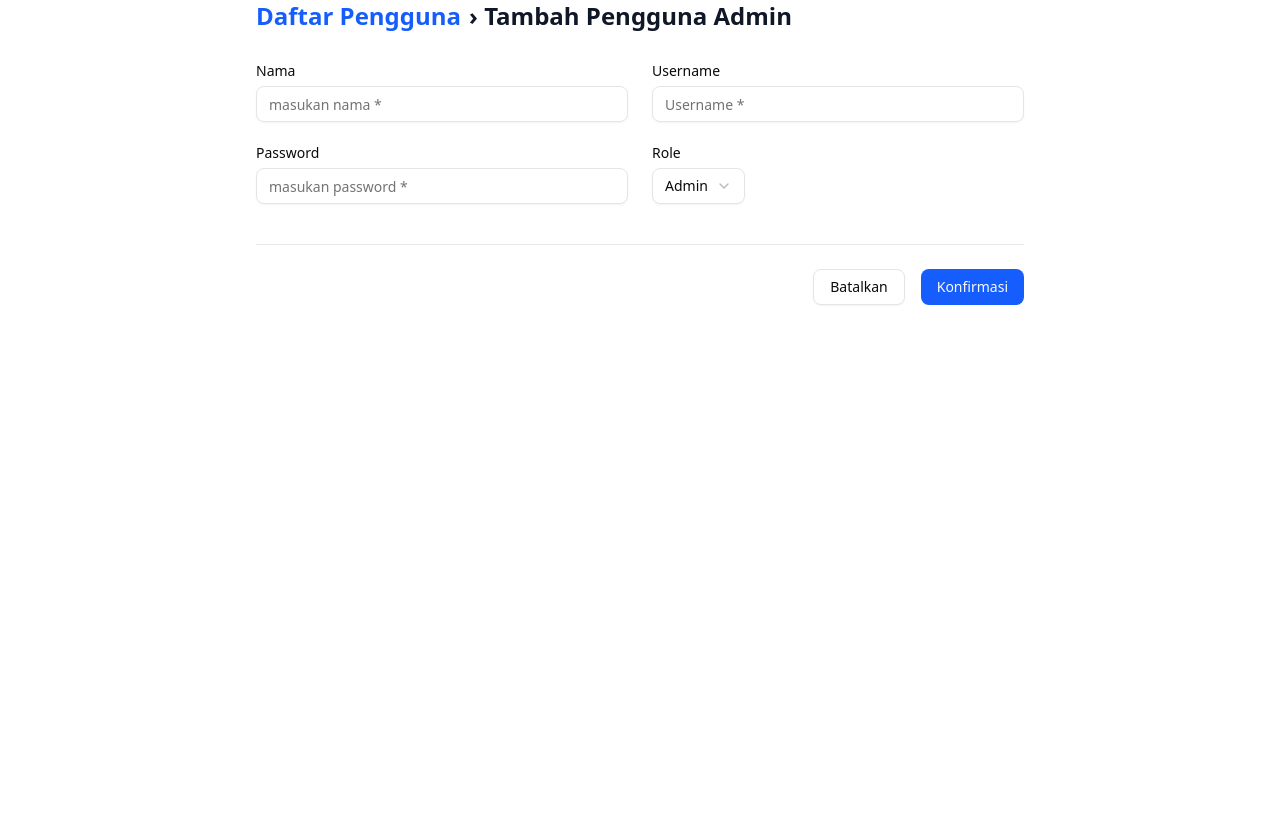
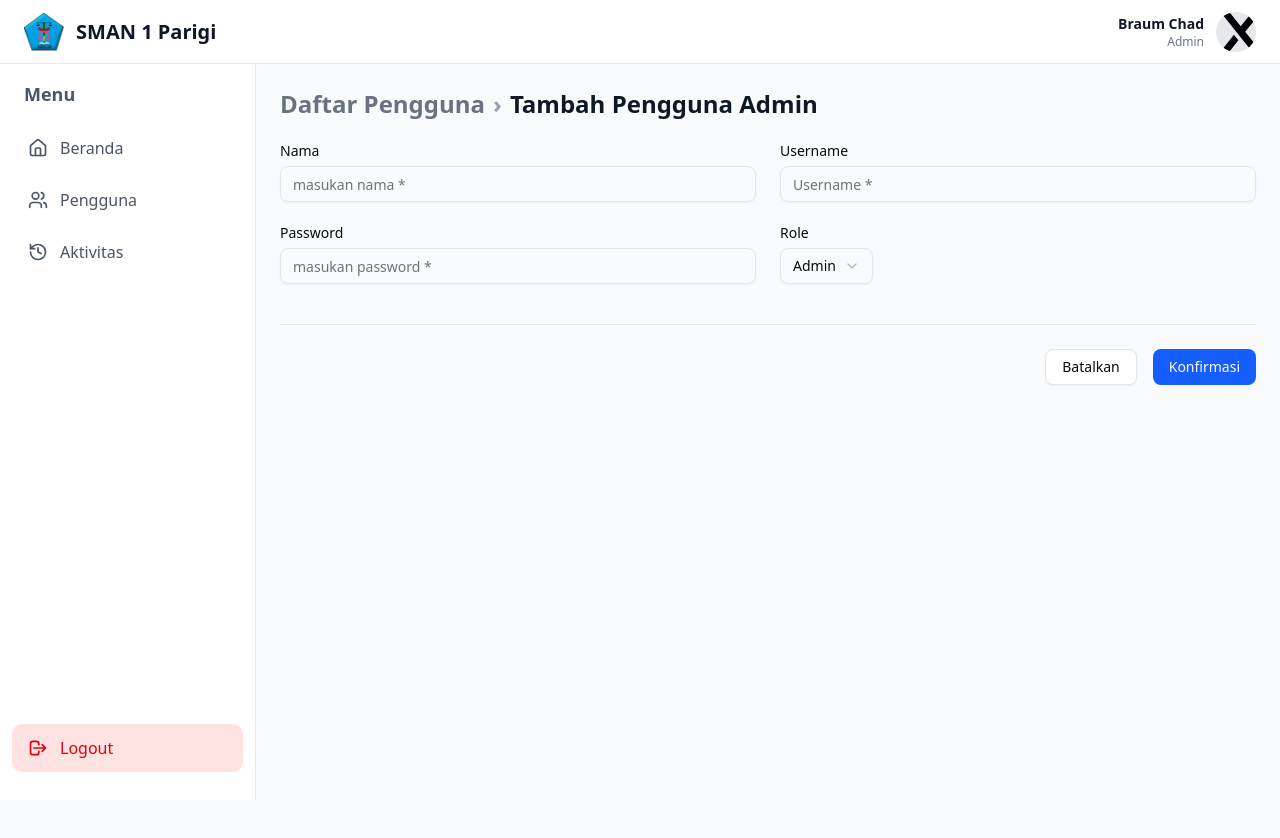
Before and after one commit to 7ofuuu/cbt-dashboard, a Next.js app: page /admin/tambah-pengguna/admin in a window 1280 px wide. Shown: the top 838 px of the page. Before the commit the page ends 800 px from the top, so only its background shows below. Built offline with nearby package versions, Linux system fonts and the light colour scheme.

Commit message:
refactor: streamline TambahPengguna pages by removing unnecessary div wrappers

```diff
--- a/src/app/admin/tambah-pengguna/admin/page.jsx
+++ b/src/app/admin/tambah-pengguna/admin/page.jsx
@@ -1,13 +1,12 @@
+'use client';
+
+import AdminLayout from '../../adminLayout';
 import TambahPenggunaForm from '../components/TambahPenggunaForm';
-
-export const metadata = {
-  title: 'Tambah Pengguna Admin',
-};
 
 export default function TambahPenggunaAdminPage() {
   return (
-    <div className="space-y-6">
+    <AdminLayout>
       <TambahPenggunaForm role="admin" />
-    </div>
+    </AdminLayout>
   );
 }
--- a/src/app/admin/tambah-pengguna/components/TambahPenggunaForm.jsx
+++ b/src/app/admin/tambah-pengguna/components/TambahPenggunaForm.jsx
@@ -1,6 +1,7 @@
 'use client';
 
 import { useState } from 'react';
+import Link from 'next/link';
 import { Button } from '@/components/ui/button';
 import { Input } from '@/components/ui/input';
 import { Label } from '@/components/ui/label';
@@ -64,20 +65,15 @@ export default function TambahPenggunaForm({ role = 'general' }) {
   };
 
   return (
-    <form onSubmit={handleSubmit} className="max-w-3xl mx-auto" autoComplete="off" noValidate>
-      <div className="mb-8">
-        <h2 className="text-2xl font-semibold text-gray-900">
-          <button
-            type="button"
-            onClick={() => router.back()}
-            className="text-blue-600 hover:text-blue-800 mr-2"
-          >
-            Daftar Pengguna
-          </button>
-          › <span>{getPageTitle()}</span>
-        </h2>
+    <div className="space-y-6">
+      {/* Breadcrumb */}
+      <div className="flex items-center gap-2 text-2xl font-semibold text-gray-900">
+        <Link href="/admin/dashboard" className="text-gray-500 hover:text-blue-600">Daftar Pengguna</Link>
+        <span className="text-gray-400">›</span>
+        <span>{getPageTitle()}</span>
       </div>
 
+      <form onSubmit={handleSubmit} className="w-full" autoComplete="off" noValidate>
       {/* Row 1: Nama and Username */}
       <div className="grid grid-cols-1 md:grid-cols-2 gap-6 mb-6">
         <div className="space-y-2">
@@ -129,7 +125,7 @@ export default function TambahPenggunaForm({ role = 'general' }) {
             <SelectTrigger id="role">
               <SelectValue placeholder="Pilih Role *" />
             </SelectTrigger>
-            <SelectContent>
+            <SelectContent className="w-full">
               <SelectItem value="guru">Guru</SelectItem>
               <SelectItem value="siswa">Siswa</SelectItem>
               <SelectItem value="admin">Admin</SelectItem>
@@ -152,10 +148,9 @@ export default function TambahPenggunaForm({ role = 'general' }) {
                 <SelectTrigger id="jurusan">
                   <SelectValue placeholder="Pilih Jurusan *" />
                 </SelectTrigger>
-                <SelectContent>
+                <SelectContent className="w-full">
                   <SelectItem value="ipa">IPA</SelectItem>
                   <SelectItem value="ips">IPS</SelectItem>
-                  <SelectItem value="bahasa">Bahasa</SelectItem>
                 </SelectContent>
               </Select>
             </div>
@@ -168,7 +163,7 @@ export default function TambahPenggunaForm({ role = 'general' }) {
                 <SelectTrigger id="tingkat">
                   <SelectValue placeholder="Pilih Tingkat *" />
                 </SelectTrigger>
-                <SelectContent>
+                <SelectContent className="w-full">
                   <SelectItem value="X">X</SelectItem>
                   <SelectItem value="XI">XI</SelectItem>
                   <SelectItem value="XII">XII</SelectItem>
@@ -211,6 +206,7 @@ export default function TambahPenggunaForm({ role = 'general' }) {
           Konfirmasi
         </Button>
       </div>
-    </form>
+      </form>
+    </div>
   );
 }
--- a/src/app/admin/tambah-pengguna/guru/page.jsx
+++ b/src/app/admin/tambah-pengguna/guru/page.jsx
@@ -1,13 +1,12 @@
+'use client';
+
+import AdminLayout from '../../adminLayout';
 import TambahPenggunaForm from '../components/TambahPenggunaForm';
-
-export const metadata = {
-  title: 'Tambah Pengguna Guru',
-};
 
 export default function TambahPenggunaGuruPage() {
   return (
-    <div className="space-y-6">
+    <AdminLayout>
       <TambahPenggunaForm role="guru" />
-    </div>
+    </AdminLayout>
   );
 }
--- a/src/app/admin/tambah-pengguna/page.jsx
+++ b/src/app/admin/tambah-pengguna/page.jsx
@@ -6,9 +6,7 @@ import TambahPenggunaForm from './components/TambahPenggunaForm';
 export default function TambahPenggunaPage() {
   return (
     <AdminLayout>
-      <div className="space-y-6">
-        <TambahPenggunaForm role="general" />
-      </div>
+      <TambahPenggunaForm role="general" />
     </AdminLayout>
   );
 }
--- a/src/app/admin/tambah-pengguna/siswa/page.jsx
+++ b/src/app/admin/tambah-pengguna/siswa/page.jsx
@@ -1,13 +1,12 @@
+'use client';
+
+import AdminLayout from '../../adminLayout';
 import TambahPenggunaForm from '../components/TambahPenggunaForm';
-
-export const metadata = {
-  title: 'Tambah Pengguna Siswa',
-};
 
 export default function TambahPenggaunaSiswaPage() {
   return (
-    <div className="space-y-6">
+    <AdminLayout>
       <TambahPenggunaForm role="siswa" />
-    </div>
+    </AdminLayout>
   );
 }
```
